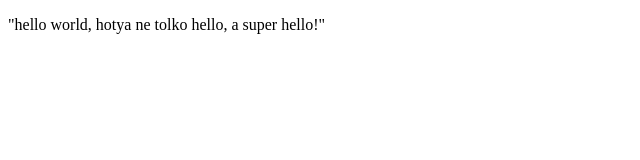
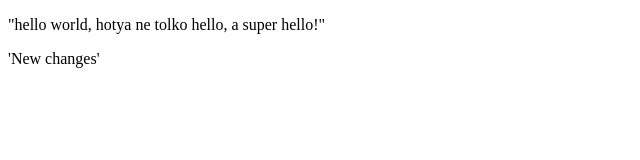
Before and after one commit to SlavaIog/Project-js, a plain HTML site: page index.html in a window 1280 px wide. Shown: the full height of the page, 0-640 px from the left. Drawn offline with Linux system fonts and the light colour scheme.

Commit message:
index.gtml new p

```diff
--- a/index.html
+++ b/index.html
@@ -16,6 +16,10 @@
 
     </p>
 
+    <p>
+        'New changes'
+    </p>
+
     <script src="js/script.js">
 
     </script>
```
